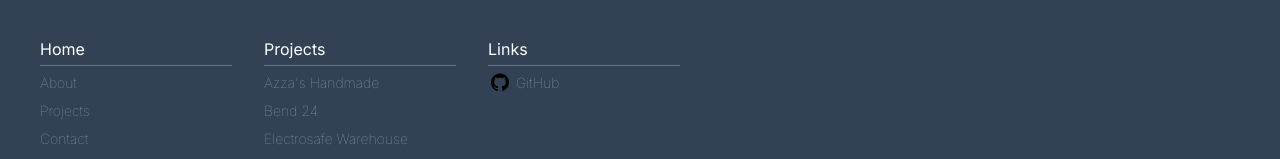
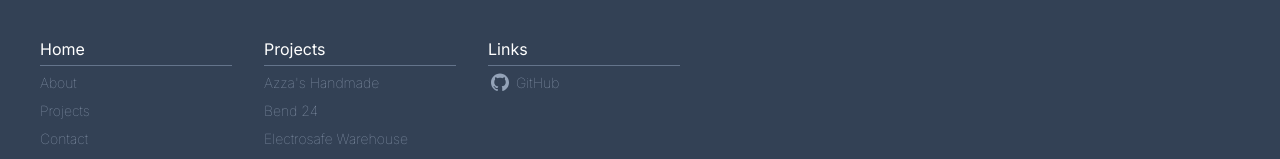
Before and after one commit to seifmegahed/portfolio, a React (Vite) app: page / in a window 1280 px wide. Shown: the part 3657-3816 px from the top of the page. Built offline with nearby package versions, Linux system fonts and the light colour scheme.

Commit message:
gh icon color

```diff
--- a/src/icons/GithubIconSmall.tsx
+++ b/src/icons/GithubIconSmall.tsx
@@ -7,6 +7,7 @@ export default function GithubIconSmall() {
       width="24"
       height="25"
       viewBox="0 0 32 32"
+      fill="currentColor"
     >
       <path
         fill-rule="evenodd"
```
